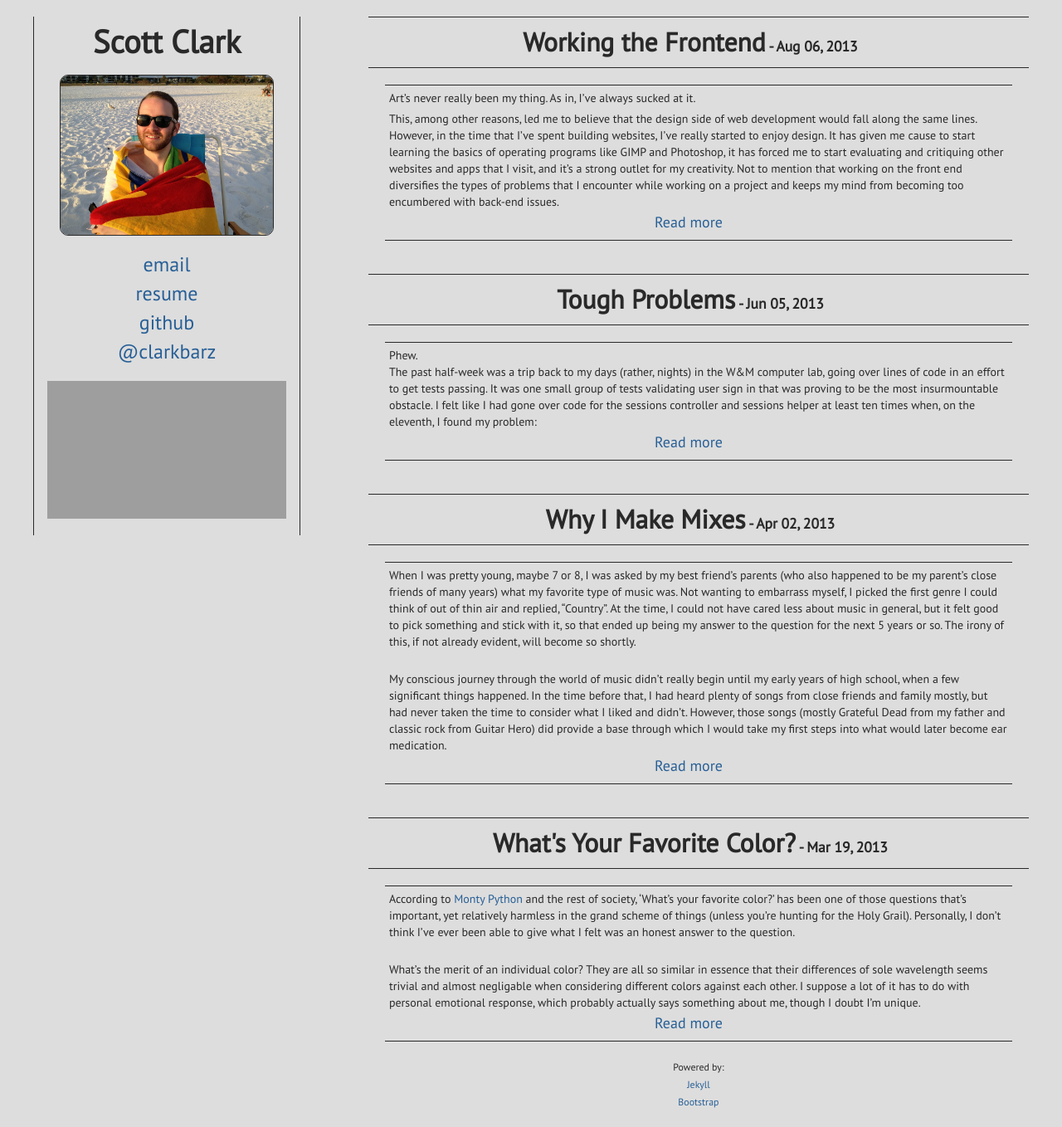
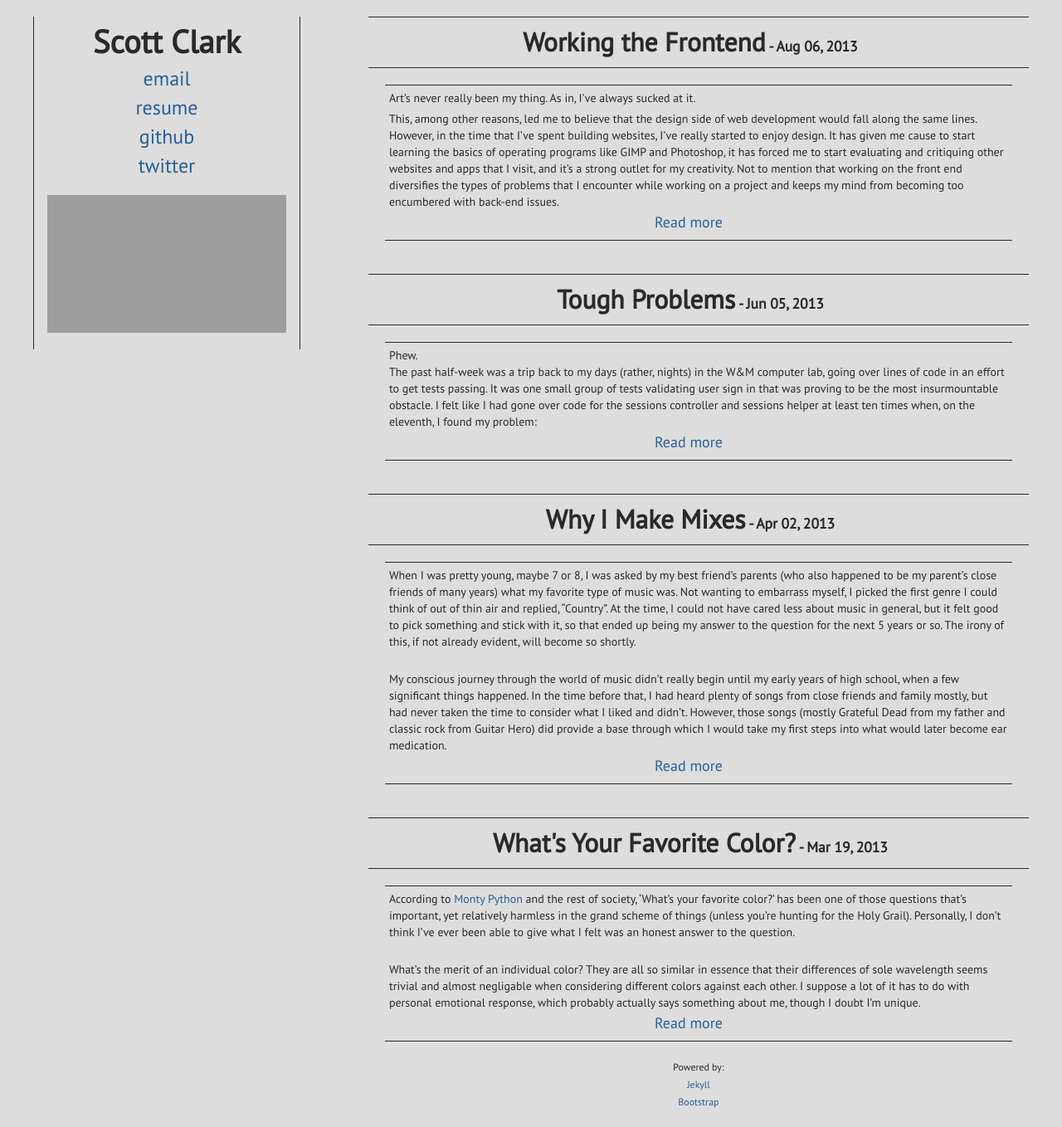
Before and after one commit to clarkbarz/clarkbarz.github.com, a Jekyll site: the page built from index.html, in a window 1280 px wide and 1358 px high. Shown: the whole window at 83% size. Built offline with Jekyll 4.4.1, drawn with Linux system fonts in a browser that asks for light colours; Markdown is read by kramdown in place of the engine named in the settings; the list of posts is cut into pages by our own code; grey boxes are pictures that could not be loaded.

Commit message:
cleaned up sidebar, updated res

```diff
--- a/_layouts/default.html
+++ b/_layouts/default.html
@@ -13,7 +13,6 @@
       <div class="span4 visible-desktop">
         <div class="sidebar-nav sidebar-nav-fixed" id="navigation">
           <h1 class="sitetitle"><a href="/">Scott Clark</a></h1>
-          <img src="/assets/images/crescent.jpg" alt="Me at Siesta Key!" id="self-pic">
           <ul class="links">
             <li><a href="mailto:scottclark591@gmail.com">email</a>
             </li>
@@ -21,7 +20,7 @@
             </li>
             <li><a href="https://github.com/clarkbarz">github</a>
             </li>
-            <li><a href="https://twitter.com/clarkbarz">@clarkbarz</a>
+            <li><a href="https://twitter.com/clarkbarz">twitter</a>
             </li>
           </ul>
           <iframe width="90%" height="166" scrolling="no" frameborder="no" src="https://w.soundcloud.com/player/?url=http%3A%2F%2Fapi.soundcloud.com%2Ftracks%2F47370909&amp;color=104e8b&amp;auto_play=false"></iframe>
@@ -36,10 +35,10 @@
             </li> |
             <li><a href="https://github.com/clarkbarz">github</a>
             </li> |
+            <li><a href="https://twitter.com/clarkbarz">twitter</a>
+            </li>
+            </li> |
             <li><a href="http://www.soundcloud.com/clarkbarz">soundcloud</a>
-            </li> |
-            <li><a href="https://twitter.com/clarkbarz">@clarkbarz</a>
-            </li>
           </ul>
         </div>
         {{ content }}
```
Also changed, not shown: 1 other file.
